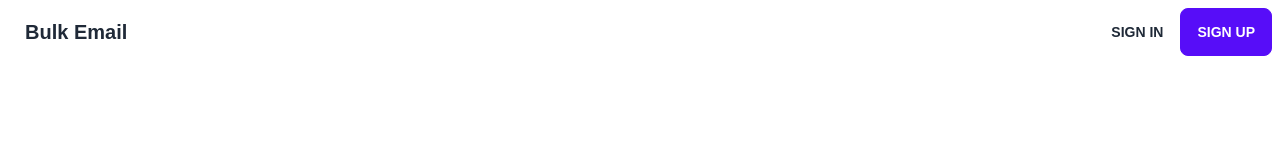
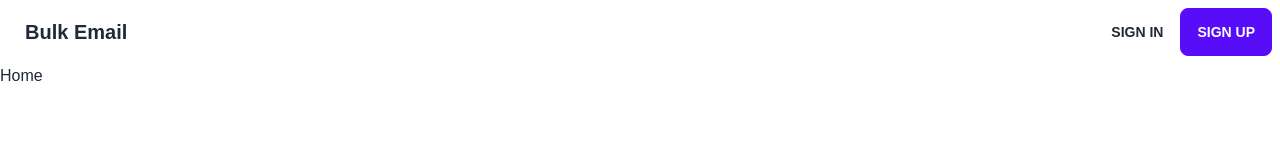
Before and after one commit to devmhimran/bulk-email, a React (Create React App) app in the folder bulk-email/: page / in a window 1280 px wide. Shown: the top 160 px of the page. Built offline with nearby package versions, Linux system fonts and the light colour scheme.

Commit message:
Update Home

```diff
--- a/bulk-email/src/Component/Home/Home.js
+++ b/bulk-email/src/Component/Home/Home.js
@@ -3,7 +3,7 @@ import React from 'react';
 const Home = () => {
     return (
         <div>
-
+            <h2>Home</h2>
         </div>
     );
 };
```
